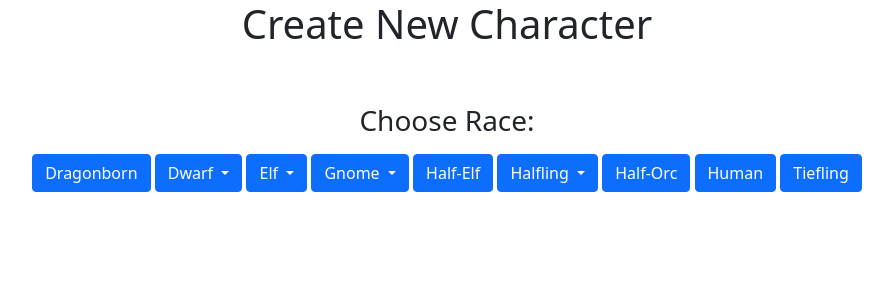
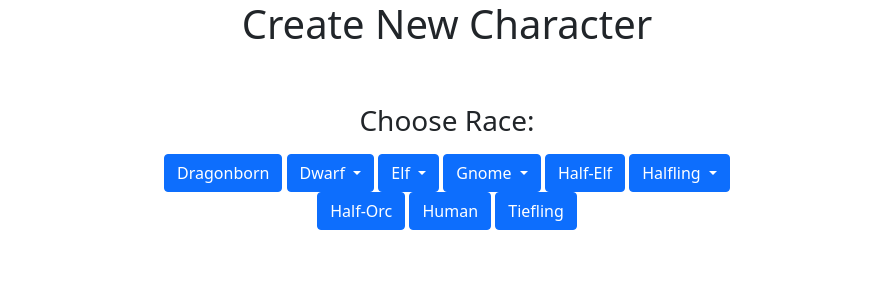
Before and after one commit to xrysen/CharacterCreator, a Django app: page /character/ in a window 1280 px wide. Shown: the top 300 px of the page, without its empty margins (193-1086 px from the left). Run offline with Django 3.2, Linux system fonts and the light colour scheme; data comes from the database, SQL or seed files in the repository; some libraries are stand-ins or nearby versions.

Commit message:
Minor styling changes

```diff
--- a/character/static/css/styles.css
+++ b/character/static/css/styles.css
@@ -1,7 +1,11 @@
 .main-container {
   text-align: center;
+  width: 50%;
+  margin-left: auto;
+  margin-right: auto;
 }
 
 .race-description {
   margin-top: 40px;
+  text-align: left;
 }
--- a/character/templates/index.html
+++ b/character/templates/index.html
@@ -28,10 +28,15 @@
   {% endfor %}
   <br />
   {% for race in races %}
-    <p class = "race-description" id = "rdescription-{{race.id}}">{{race.race_description}}</p>
+    <p class = "race-description" id = "rdescription-{{race.id}}">
+      <strong>{{ race.race_name}} </strong><br />
+      {{race.race_description}}</p>
   {% endfor %}
   {% for sub_race in sub_races %}
-    <p id = "srdescription-{{sub_race.id}}">{{sub_race.sub_race_description}}</p>
+    <p id = "srdescription-{{sub_race.id}}" style="text-align: left;">
+        <strong>{{ sub_race.sub_race_name}} </strong><br />
+        {{sub_race.sub_race_description}}
+    </p>
   {% endfor %}
 </div>
 {% endblock %}
```
